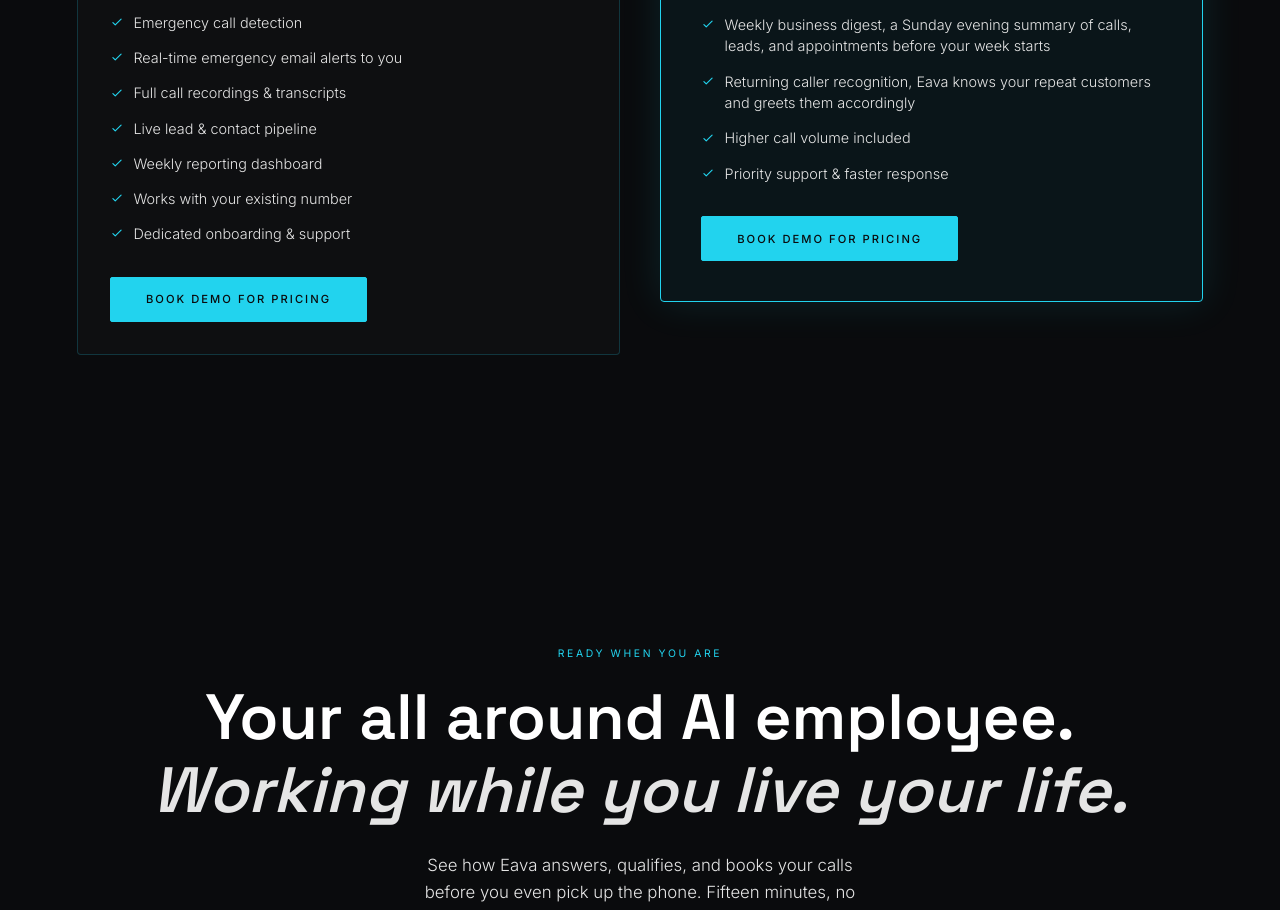
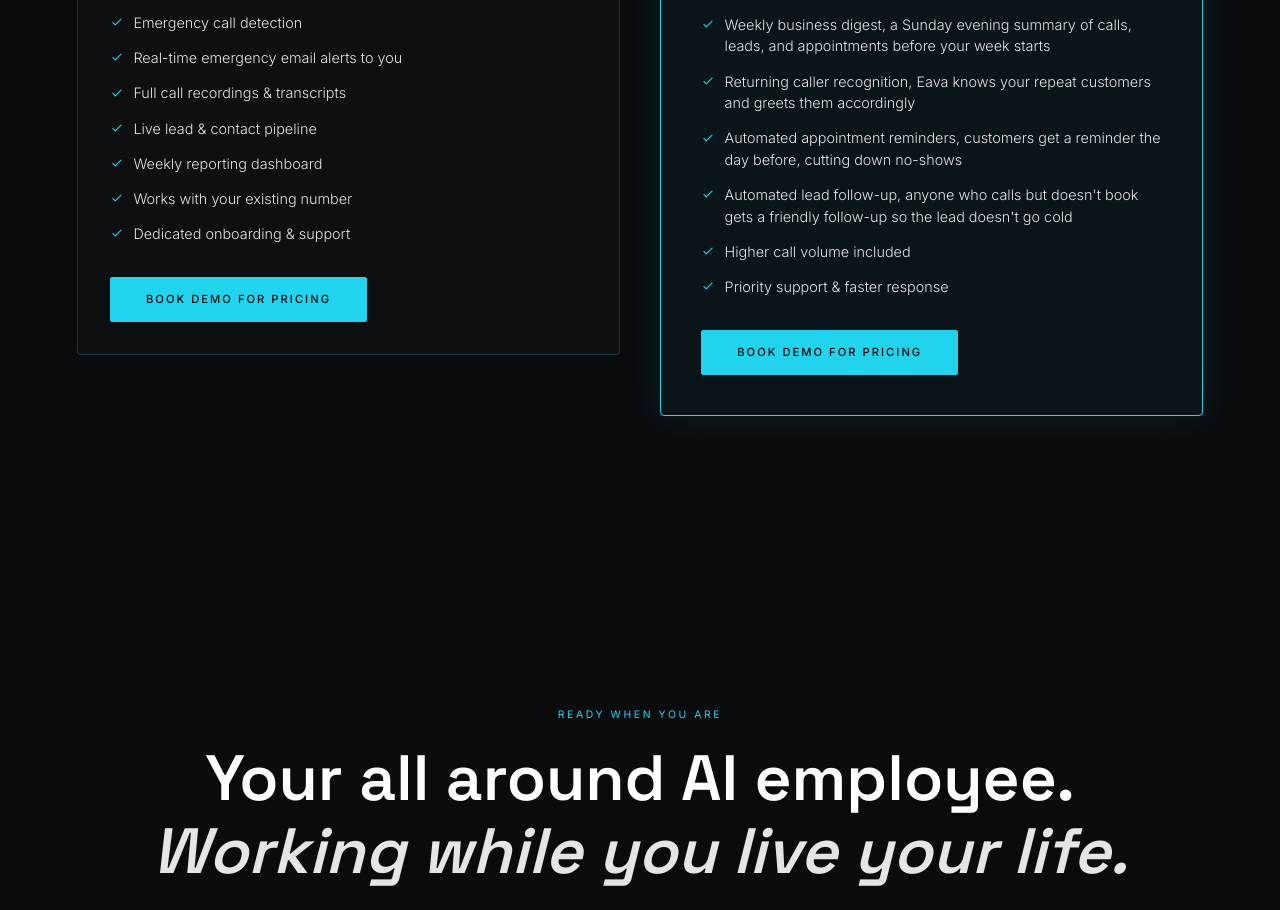
Before and after one commit to Eava-Dev/Eava-website, a Next.js app: page / in a window 1280 px wide. Shown: the part 7480-8390 px from the top of the page. Built offline with nearby package versions, Linux system fonts and the light colour scheme.

Commit message:
Add automated appointment reminders and lead follow-up to Pro plan
Two new bullets on the Eava Pro feature list, matching the existing
comma-separated title/description format: automated appointment
reminders (day-before, cuts down no-shows) and automated lead
follow-up (for callers who don't book).

```diff
--- a/app/components/PackagesSection.tsx
+++ b/app/components/PackagesSection.tsx
@@ -34,6 +34,8 @@ const packages = [
       "Missed-call recovery, automatic AI callback within minutes of any missed, unanswered, or dropped call",
       "Weekly business digest, a Sunday evening summary of calls, leads, and appointments before your week starts",
       "Returning caller recognition, Eava knows your repeat customers and greets them accordingly",
+      "Automated appointment reminders, customers get a reminder the day before, cutting down no-shows",
+      "Automated lead follow-up, anyone who calls but doesn't book gets a friendly follow-up so the lead doesn't go cold",
       "Higher call volume included",
       "Priority support & faster response",
     ],
```
